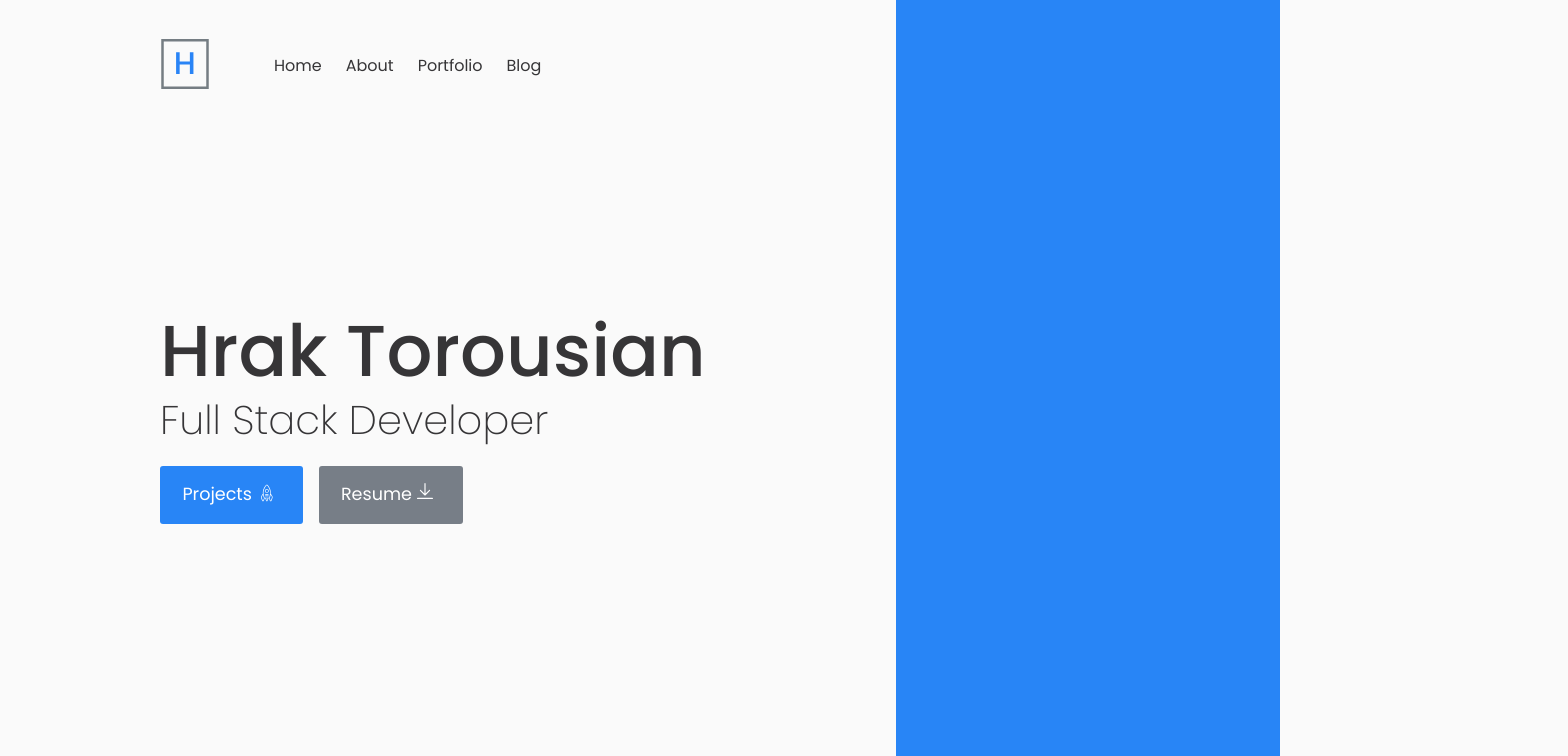
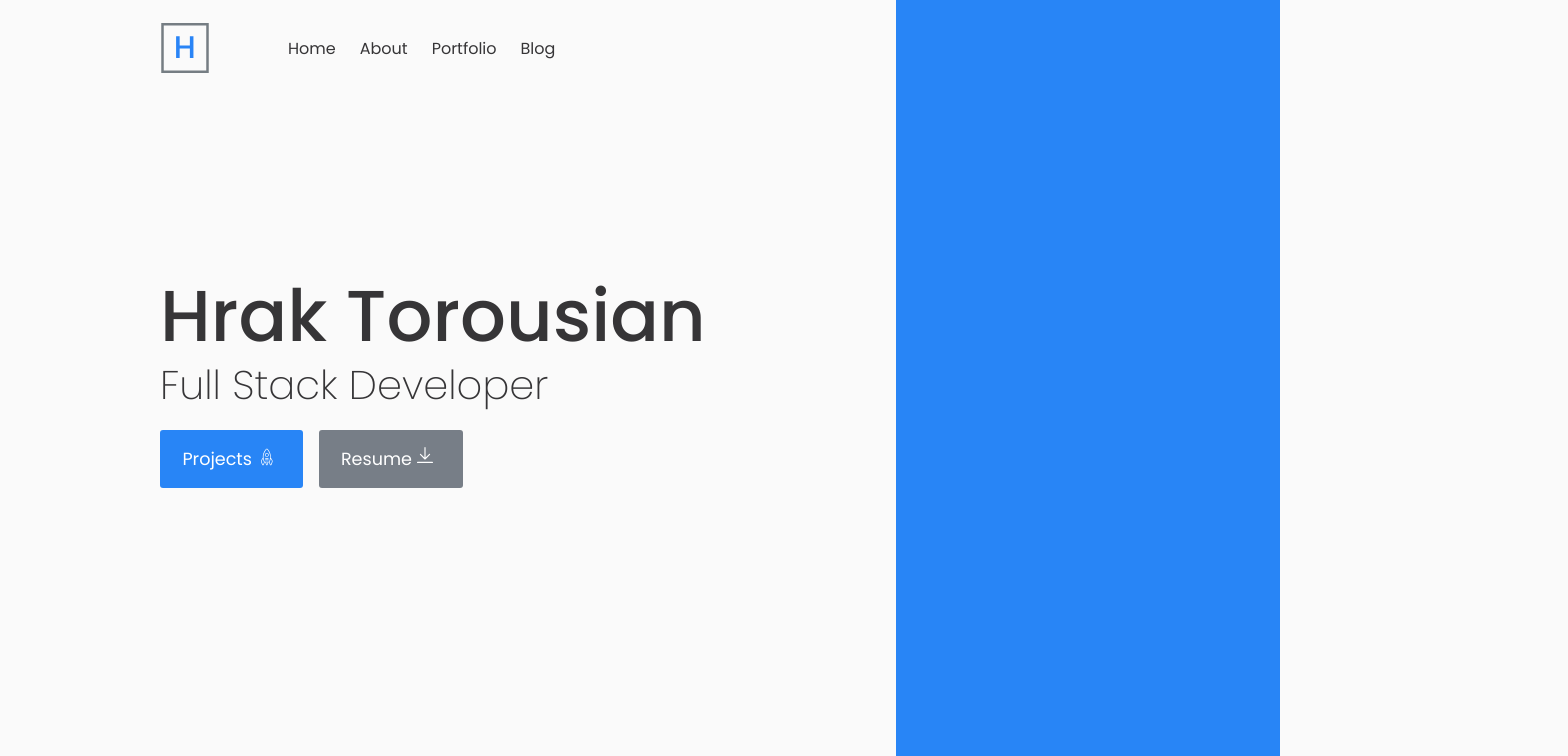
Before and after one commit to hrakt/hrakt.github.io, a Next.js app: page / in a window 1280 px wide. Shown: the top 756 px of the page, 1568 px wide, since content can reach past the window. Built offline with nearby package versions, Linux system fonts and the light colour scheme.

Commit message:
Add nav transition for scroll

```diff
--- a/components/Nav/Nav.js
+++ b/components/Nav/Nav.js
@@ -32,17 +32,6 @@ const Nav = ({ sectionArr, darkMode }) => {
           <SvgIcon iconType="Logo" className={styles.logo} />
         </div>
         {/* <div>{scrollPosition}</div>df */}
-        <div className={cx(styles.navContainer, { [styles.open]: menuOpen })}>
-          <ul>
-            {sectionArr.map((item, key) => {
-              return (
-                <li key={key} className={styles.navItem}>
-                  <Link href={item.href}>{item.title}</Link>
-                </li>
-              );
-            })}
-          </ul>
-        </div>
 
         <div className={styles.hamburgerWrapper} onClick={handleClick}>
           <div
@@ -51,6 +40,22 @@ const Nav = ({ sectionArr, darkMode }) => {
             <div></div>
           </div>
         </div>
+      </div>
+      <div
+        className={cx(styles.navContainer, {
+          [styles.open]: menuOpen,
+          [styles.sticky]: navSticky,
+        })}
+      >
+        <ul>
+          {sectionArr.map((item, key) => {
+            return (
+              <li key={key} className={styles.navItem}>
+                <Link href={item.href}>{item.title}</Link>
+              </li>
+            );
+          })}
+        </ul>
       </div>
     </header>
   );
--- a/components/Nav/Nav.module.scss
+++ b/components/Nav/Nav.module.scss
@@ -3,13 +3,14 @@
 
 .nav {
   width: 100%;
-  // max-width: 1140px;
   z-index: 10;
   display: flex;
   align-items: center;
   padding: 1.5rem 1.5rem 0 1.5rem;
   display: flex;
-  transition: all 0.2s linear;
+  transition: all 0.2s;
+
+  animation: animateNav 0.4s forwards;
 
   &.sticky {
     position: fixed;
@@ -20,13 +21,14 @@
 }
 .wrapper {
   display: flex;
-  width: 100%;
+  width: 100vh;
   height: 100%;
   justify-content: space-between;
 }
 
 .navContainer {
-  position: fixed;
+  position: absolute;
+  visibility: hidden;
   margin: 0;
   top: 0;
   right: 0;
@@ -36,9 +38,14 @@
   height: 100vh;
   transform: translateX(15rem);
   padding: 4rem 5rem 4rem 5rem;
-  transition: transform 0.5s;
+  transition: all 0.5s;
 
   z-index: 100;
+
+  &.open {
+    transform: translateX(0);
+    visibility: visible;
+  }
 
   ul {
     display: flex;
@@ -68,10 +75,6 @@
       visibility: visible;
       transform: scaleX(1);
     }
-  }
-
-  &.open {
-    transform: translateX(0);
   }
 }
 
@@ -140,28 +143,46 @@
     // padding: 2rem 10rem 0 10rem;
   }
   .logoContainer {
-    height: 6rem;
+    height: 4rem;
     margin-left: 7rem;
     margin-right: 4rem;
   }
 
   .navContainer {
-    height: 4rem;
+    height: 2rem;
     transform: translateX(0);
     background-color: inherit;
-    position: relative;
+    position: absolute;
+    top: 2rem;
+    left: 18rem;
     width: 100%;
-    height: 6.2rem;
+    visibility: visible;
     padding: 0;
     display: flex;
     align-items: center;
     justify-content: flex-start;
+    transition: all 0.5s;
     ul {
       flex-direction: row;
       justify-content: flex-start;
+    }
+    &.sticky {
+      top: 2.5rem;
+      left: 16rem;
     }
   }
   .hamburgerWrapper {
     display: none;
   }
 }
+
+@keyframes animateNav {
+  0% {
+    transform: translateY(-6rem);
+    opacity: 0.1;
+  }
+  100% {
+    transform: translateY(0);
+    opacity: 1;
+  }
+}
```
